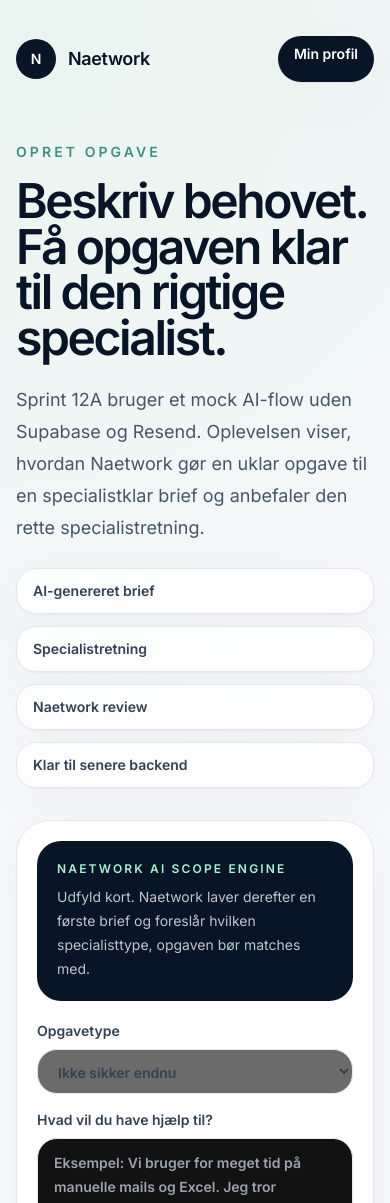
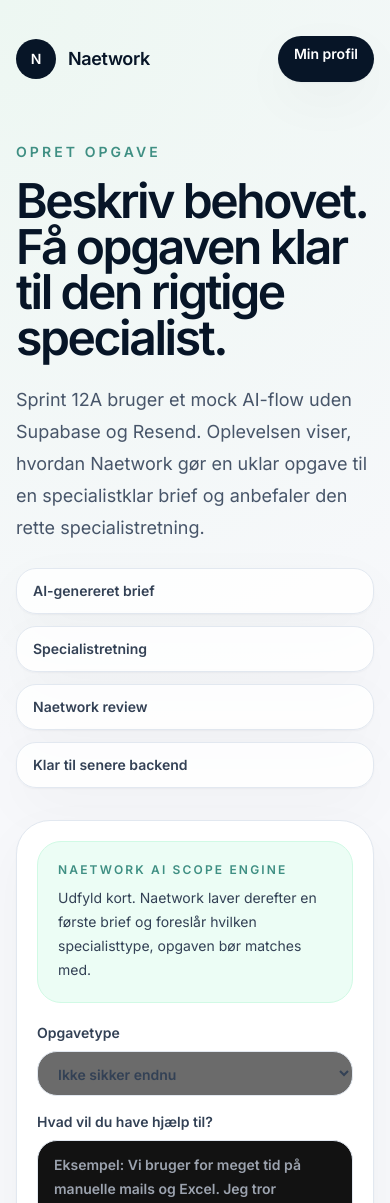
Before and after one commit to mikkelstreet-png/Naetwork, a Next.js app: page /opret-opgave in a window 390 px wide. Shown: the top 1203 px of the page. Built offline with nearby package versions, Linux system fonts and the light colour scheme.

Commit message:
Lighten mock AI flow cards

```diff
--- a/components/AccountTaskCreateV11.tsx
+++ b/components/AccountTaskCreateV11.tsx
@@ -88,7 +88,7 @@ export function AccountTaskCreateV11() {
   }
 
   return (
-    <main className="min-h-screen bg-[radial-gradient(circle_at_top_left,#e8f4ef_0,#f7f8fb_38%,#f7f8fb_100%)] px-4 py-6 text-slate-950 sm:px-5">
+    <main className="min-h-screen bg-[radial-gradient(circle_at_top_left,#edf7f2_0,#f7f8fb_36%,#f7f8fb_100%)] px-4 py-6 text-slate-950 sm:px-5">
       <header className="mx-auto flex max-w-6xl items-center justify-between py-3">
         <Link href="/" className="flex items-center gap-3"><span className="grid h-10 w-10 place-items-center rounded-2xl bg-[#071527] text-sm font-black text-white">N</span><span className="text-lg font-black tracking-tight text-[#071527]">Naetwork</span></Link>
         <Link href="/min-side" className="rounded-full bg-[#071527] px-4 py-2 text-sm font-black text-white shadow-sm">Min profil</Link>
@@ -100,15 +100,15 @@ export function AccountTaskCreateV11() {
           <h1 className="mt-4 text-5xl font-black leading-[.95] tracking-[-0.05em] text-[#071527] md:text-7xl">Beskriv behovet. Få opgaven klar til den rigtige specialist.</h1>
           <p className="mt-6 max-w-xl text-lg leading-8 text-slate-600">Sprint 12A bruger et mock AI-flow uden Supabase og Resend. Oplevelsen viser, hvordan Naetwork gør en uklar opgave til en specialistklar brief og anbefaler den rette specialistretning.</p>
           <div className="mt-6 grid gap-3">
-            {["AI-genereret brief", "Specialistretning", "Naetwork review", "Klar til senere backend"].map((item) => <div key={item} className="rounded-2xl border border-slate-200 bg-white/80 px-4 py-3 text-sm font-black text-slate-700 shadow-sm">{item}</div>)}
+            {["AI-genereret brief", "Specialistretning", "Naetwork review", "Klar til senere backend"].map((item) => <div key={item} className="rounded-2xl border border-slate-200 bg-white/85 px-4 py-3 text-sm font-black text-slate-700 shadow-sm">{item}</div>)}
           </div>
         </div>
 
         {phase === "form" && (
           <div className="rounded-[34px] border border-slate-200 bg-white p-5 shadow-sm sm:p-7">
-            <div className="mb-5 rounded-3xl bg-[#071527] p-5 text-white">
-              <p className="text-xs font-black uppercase tracking-[.18em] text-emerald-200">Naetwork AI scope engine</p>
-              <p className="mt-2 text-sm leading-6 text-white/75">Udfyld kort. Naetwork laver derefter en første brief og foreslår hvilken specialisttype, opgaven bør matches med.</p>
+            <div className="mb-5 rounded-3xl border border-emerald-100 bg-emerald-50 p-5 text-[#071527]">
+              <p className="text-xs font-black uppercase tracking-[.18em] text-[#3f8f83]">Naetwork AI scope engine</p>
+              <p className="mt-2 text-sm leading-6 text-slate-700">Udfyld kort. Naetwork laver derefter en første brief og foreslår hvilken specialisttype, opgaven bør matches med.</p>
             </div>
             <label className="grid gap-2 text-sm font-bold text-slate-700">Opgavetype<select value={category} onChange={(event) => setCategory(event.target.value)} className="rounded-2xl border border-slate-200 px-4 py-3 text-sm outline-none">{categories.map((item) => <option key={item}>{item}</option>)}</select></label>
             <label className="mt-4 grid gap-2 text-sm font-bold text-slate-700">Hvad vil du have hjælp til?<textarea value={need} onChange={(event) => setNeed(event.target.value)} rows={4} placeholder="Eksempel: Vi bruger for meget tid på manuelle mails og Excel. Jeg tror processen kan automatiseres, men ved ikke hvad vi skal bygge eller hvem vi skal bruge." className="resize-none rounded-2xl border border-slate-200 px-4 py-3 text-sm leading-6 outline-none" /></label>
@@ -128,7 +128,7 @@ export function AccountTaskCreateV11() {
               {generationSteps.map(([title, text], index) => {
                 const done = index < currentStep;
                 const active = index === currentStep;
-                return <div key={title} className={`rounded-2xl border p-4 ${active ? "border-[#3f8f83] bg-emerald-50" : done ? "border-slate-200 bg-slate-50" : "border-slate-200 bg-white"}`}><div className="flex items-start gap-3"><span className={`mt-1 h-3 w-3 rounded-full ${done || active ? "bg-[#3f8f83]" : "bg-slate-200"}`} /><div><p className="text-sm font-black text-[#071527]">{title}</p><p className="mt-1 text-sm leading-6 text-slate-600">{text}</p></div></div></div>;
+                return <div key={title} className={`rounded-2xl border p-4 ${active ? "border-emerald-200 bg-emerald-50" : done ? "border-slate-200 bg-slate-50" : "border-slate-200 bg-white"}`}><div className="flex items-start gap-3"><span className={`mt-1 h-3 w-3 rounded-full ${done || active ? "bg-[#3f8f83]" : "bg-slate-200"}`} /><div><p className="text-sm font-black text-[#071527]">{title}</p><p className="mt-1 text-sm leading-6 text-slate-600">{text}</p></div></div></div>;
               })}
             </div>
           </div>
```
